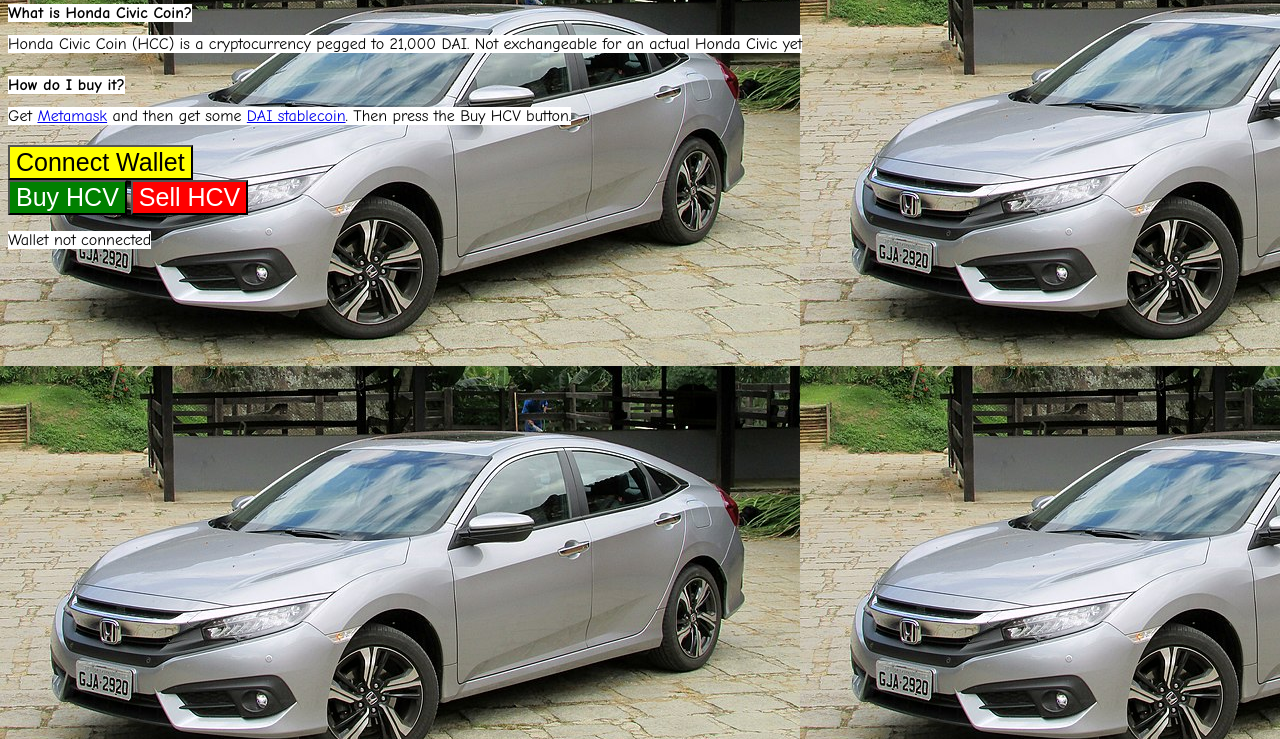
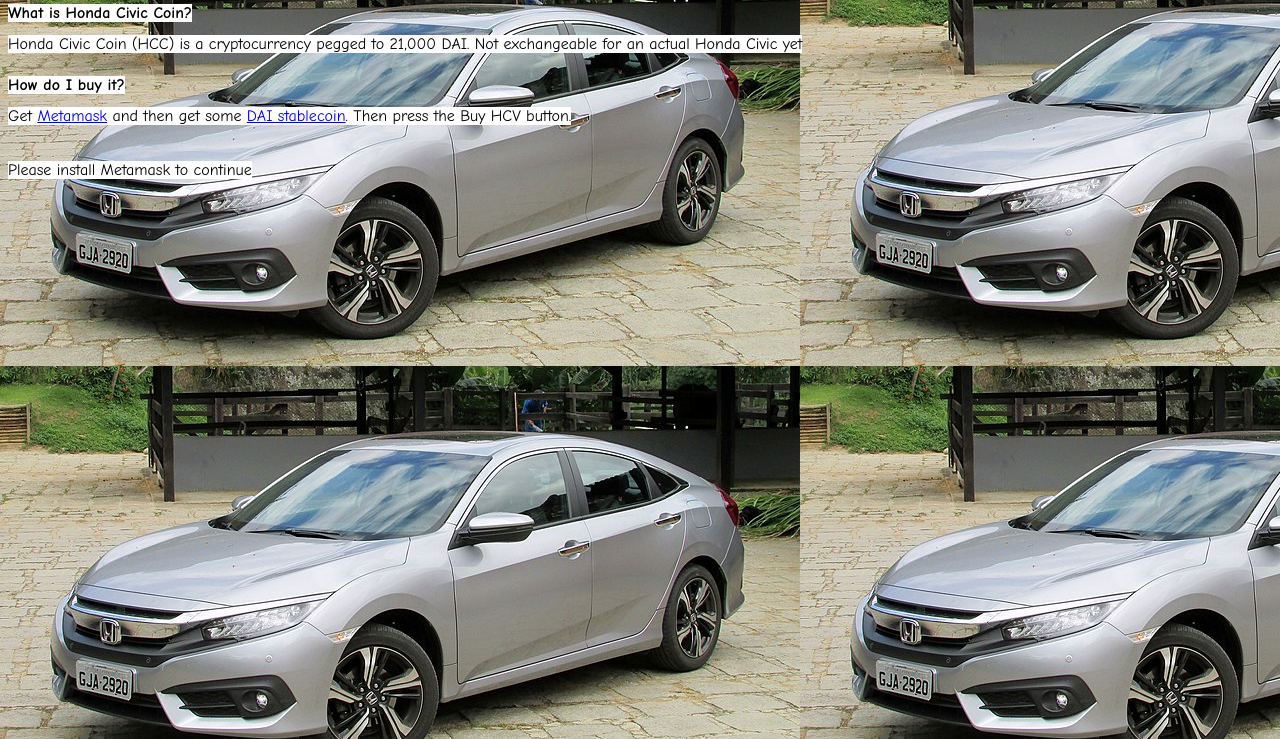
Before and after one commit to cometothecaml/hondacivic, a plain HTML site: page index.html in a window 1280 px wide. Shown: the part 61-800 px from the top of the page. Drawn offline with Linux system fonts and the light colour scheme.

Commit message:
hideif wallet not installed

```diff
--- /dev/null
+++ b/cringe.js
@@ -0,0 +1,16 @@
+if (typeof(window.ethereum) === "undefined"){
+    var element = document.getElementById("con")
+    element.hidden=true
+    var element2 = document.getElementById("buybutton")
+    element2.hidden=true
+    var element3 = document.getElementById("sellbutton")
+    element3.hidden=true
+    const newDiv = document.createElement("div")
+    var newContent = document.createElement("p")
+    newContent.innerHTML="Please install Metamask to continue"
+    newContent.className += "myfont"
+    newDiv.appendChild(newContent)
+    const currentDiv = document.getElementById("div1")
+    document.body.insertBefore(newDiv, document.getElementById("buyButton"))
+    console.log("Eth wallet not detected")
+}
--- a/index.html
+++ b/index.html
@@ -24,15 +24,14 @@
     <br>
     <br>
     <br>
-    <button type=button class="connect">Connect Wallet</button>
+    <button type=button class="connect" id="con">Connect Wallet</button>
     <div>
-    <button type=button class="buy">Buy HCV</button>
-    <button type=button class="sell">Sell HCV</button>
+    <button type=button class="buy" id="buybutton">Buy HCV</button>
+    <button type=button class="sell" id="sellbutton">Sell HCV</button>
     <p class = myfont id=wallet>Wallet not connected</p>
     </div>
 
-
-</body>
+    <script src="cringe.js"></script>
     <style>
         body {
           background-image: url('HCV.jpg');
@@ -71,4 +70,7 @@
       100% {background-color:red; left:0px; top:0px;}
     }
     </style>
+</body>
+
+
 </html>
```
Lines whose indentation alone changed are shown as unchanged.
